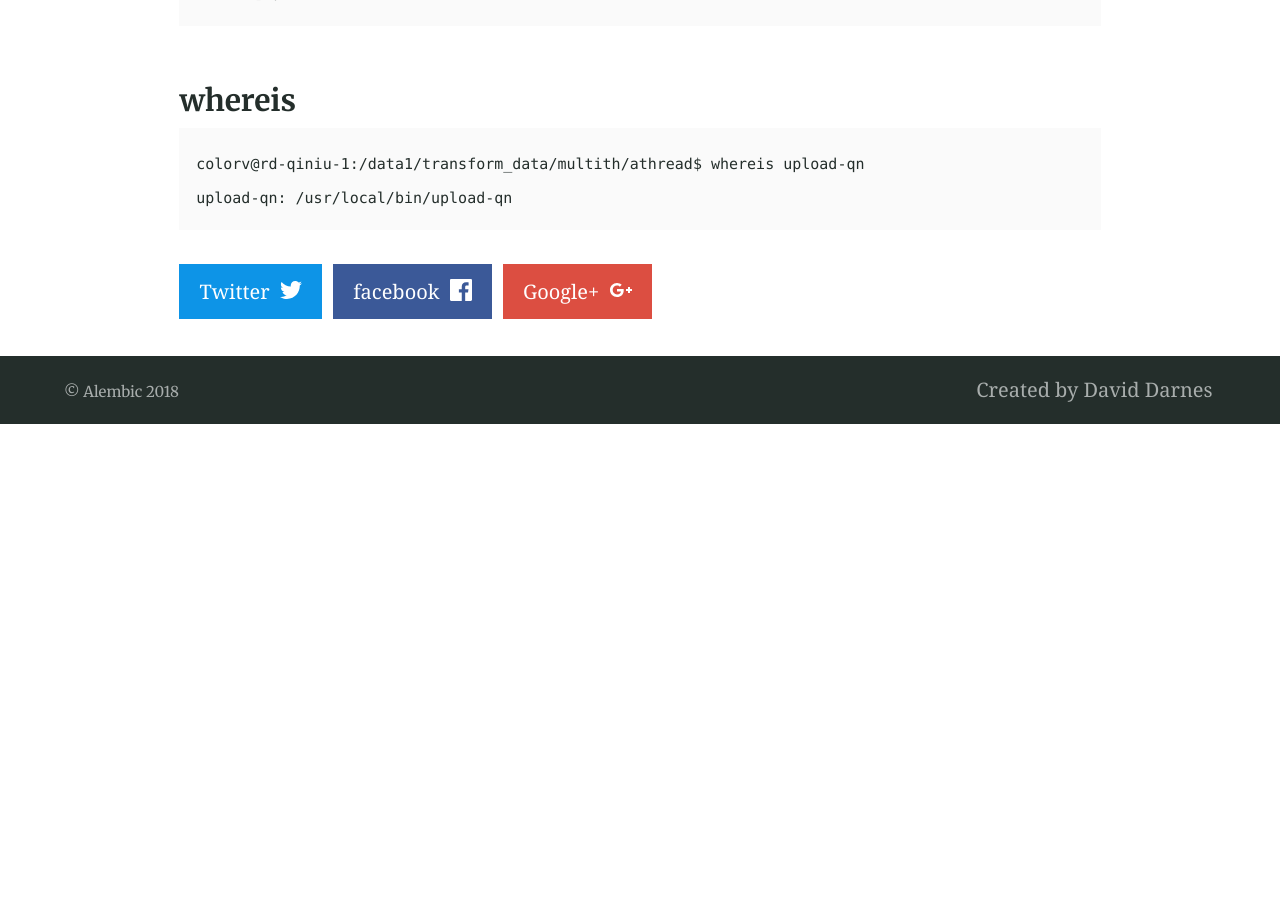
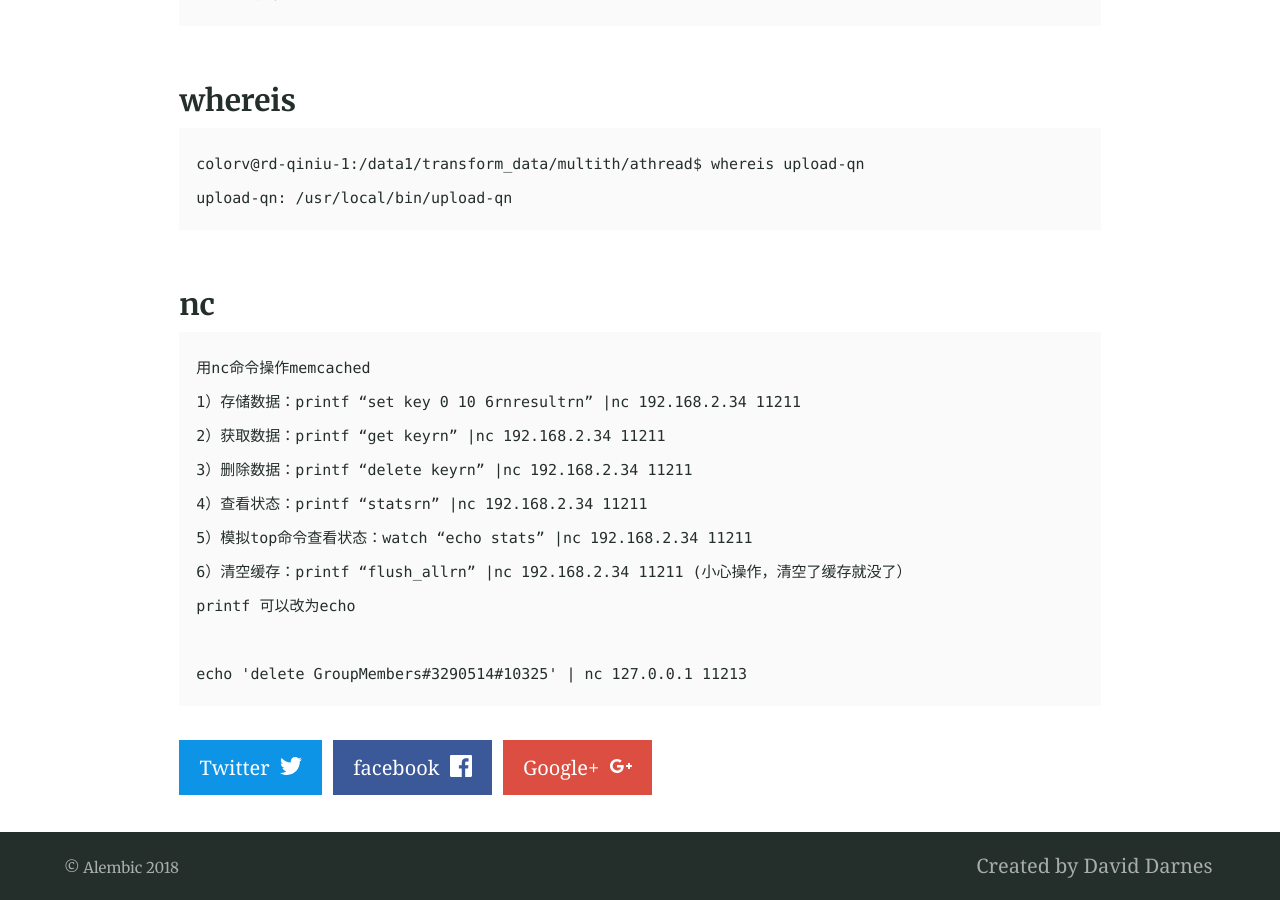
Before and after one commit to wudixm/wudixm.github.io, a Jekyll site: the page built from _posts/2017-10-21-Linux-Command.md, in a window 1280 px wide and 900 px high, scrolled down 28175 px. Built offline with Jekyll 4.4.1, drawn with Linux system fonts in a browser that asks for light colours; our own code applies the rules of GitHub Pages for plain Markdown files; before the commit the page ends 28599 px from its top, so only the background shows below that.

Commit message:
add linux command nc

````diff
--- a/_posts/2017-10-21-Linux-Command.md
+++ b/_posts/2017-10-21-Linux-Command.md
@@ -845,3 +845,18 @@ wc -l 看到三个文件行数如下：
 colorv@rd-qiniu-1:/data1/transform_data/multith/athread$ whereis upload-qn
 upload-qn: /usr/local/bin/upload-qn
 ```
+
+### nc
+
+```
+用nc命令操作memcached
+1）存储数据：printf “set key 0 10 6rnresultrn” |nc 192.168.2.34 11211
+2）获取数据：printf “get keyrn” |nc 192.168.2.34 11211
+3）删除数据：printf “delete keyrn” |nc 192.168.2.34 11211
+4）查看状态：printf “statsrn” |nc 192.168.2.34 11211
+5）模拟top命令查看状态：watch “echo stats” |nc 192.168.2.34 11211
+6）清空缓存：printf “flush_allrn” |nc 192.168.2.34 11211 (小心操作，清空了缓存就没了）
+printf 可以改为echo
+
+echo 'delete GroupMembers#3290514#10325' | nc 127.0.0.1 11213
+```
````
